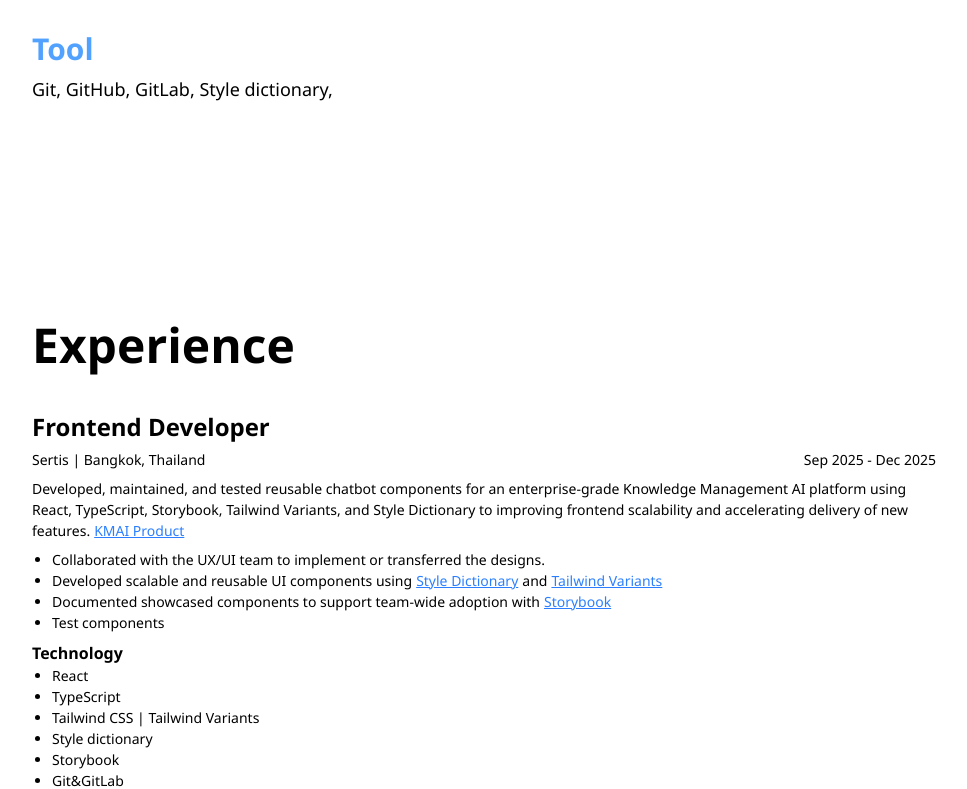
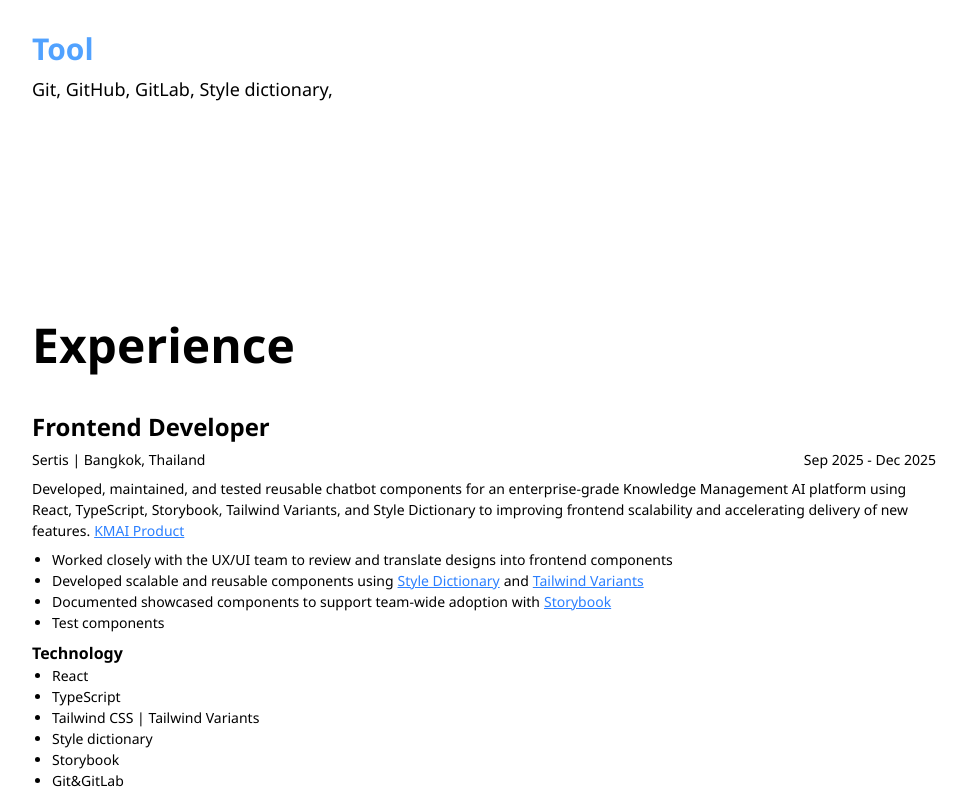
Before and after one commit to siriprapa-gerads/siriprapa-gerads-portfolio, a React (Vite) app: page / in a window 1280 px wide. Shown: the part 1275-2064 px from the top of the page, without its empty margins (288-1255 px from the left). Built offline with nearby package versions, Linux system fonts and the light colour scheme.

Commit message:
change description list

```diff
--- a/src/page/aboutme.tsx
+++ b/src/page/aboutme.tsx
@@ -18,7 +18,7 @@ const AboutPage = ({ id }: aboutProps) => {
           <li>{t("description.line5")}</li>
           <li>{t("description.line6")}</li>
           <li>{t("description.line7")}</li>
-          {/* <li>{t("description.line8")} (˶ᵔ ᵕ ᵔ˶)</li> */}
+          <li>{t("description.line8")} (˶ᵔ ᵕ ᵔ˶)</li>
         </ul>
         <Contact
           items={[
--- a/src/utils/locales/en.json
+++ b/src/utils/locales/en.json
@@ -38,8 +38,8 @@
                 "date": "Sep 2025 - Dec 2025",
                 "description" : "Developed, maintained, and tested reusable chatbot components for an enterprise-grade Knowledge Management AI platform using React, TypeScript, Storybook, Tailwind Variants, and Style Dictionary  to improving frontend scalability and accelerating delivery of new features.",
                 "resposibility": [
-                    "Collaborated with the UX/UI team to implement or transferred the designs.",
-                    "Developed scalable and reusable UI components using",
+                    "Worked closely with the UX/UI team to review and translate designs into frontend components",
+                    "Developed scalable and reusable components using",
                     "and",
                     "Documented showcased components to support team-wide adoption with",
                     "Test components"
--- a/src/utils/locales/th.json
+++ b/src/utils/locales/th.json
@@ -34,10 +34,10 @@
                 "date": "กันยายน 2568 - ธันวาคม 2568",
                 "description" : "พัฒนาคอมโพเนนต์สำหรับ Chatbot บนแพลตฟอร์ม Knowledge Management AI ระดับองค์กร โดยใช้ React, TypeScript, Storybook, Tailwind Variants และ Style Dictionary เพื่อสนับสนุนการพัฒนาทีมFrontend ให้สามารถนำคอมโพเนนต์กลับมาใช้ซ้ำ ขยายต่อ ปรับเปลี่ยน หรือส่งมอบ feature ได้เร็วขึ้น",
                 "resposibility": [
-                        "ทำงานร่วมกับทีม UX/UI เพื่อนำดีไซน์มาพัฒนาต่อ",
-                        "ทำให้คอมโพเนนต์ขยายต่อหรือปรับได้ง่ายขึ้นด้วย",
+                        "ทำงานร่วมกับทีม UX/UI อย่างใกล้ชิด เพื่อตรวจสอบและนำดีไซน์มาพัฒนา",
+                        "ทำให้คอมโพเนนต์ขยายต่อหรือปรับได้ง่ายขึ้น ด้วย",
                         "และ",
-                        "จัดเก็บและแสดงตัวอย่างคอมโพเนนต์ เพื่อให้ทีมพัฒนาเข้าใจและนำคอมโพเนนต์ไปใช้งานต่อได้ง่ายขึ้น ด้วย",
+                        "จัดเก็บและแสดงตัวอย่างคอมโพเนนต์ เพื่อให้ทีมเข้าใจและนำไปใช้งานต่อได้ง่ายขึ้น ด้วย",
                         "เขียน test components",
                         "ช่วยทีม QA test E2E เวลาว่าง"
                 ]
```
